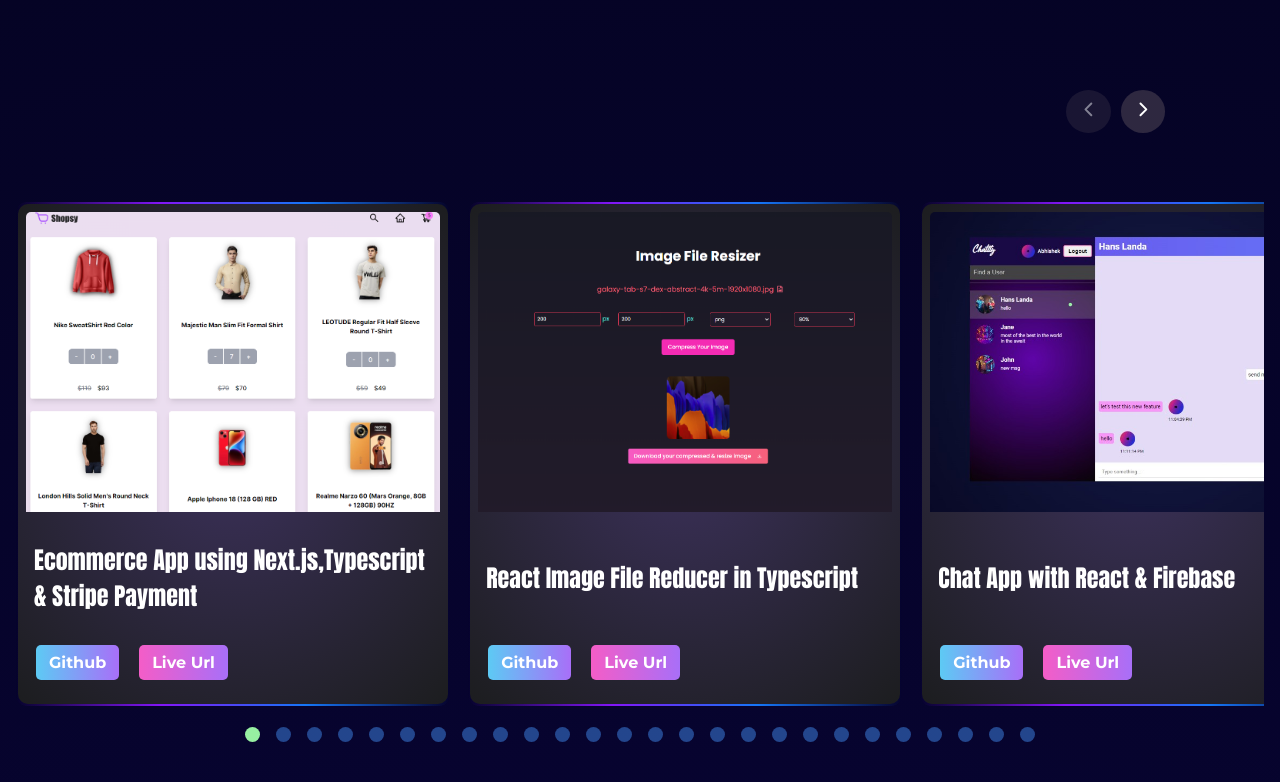
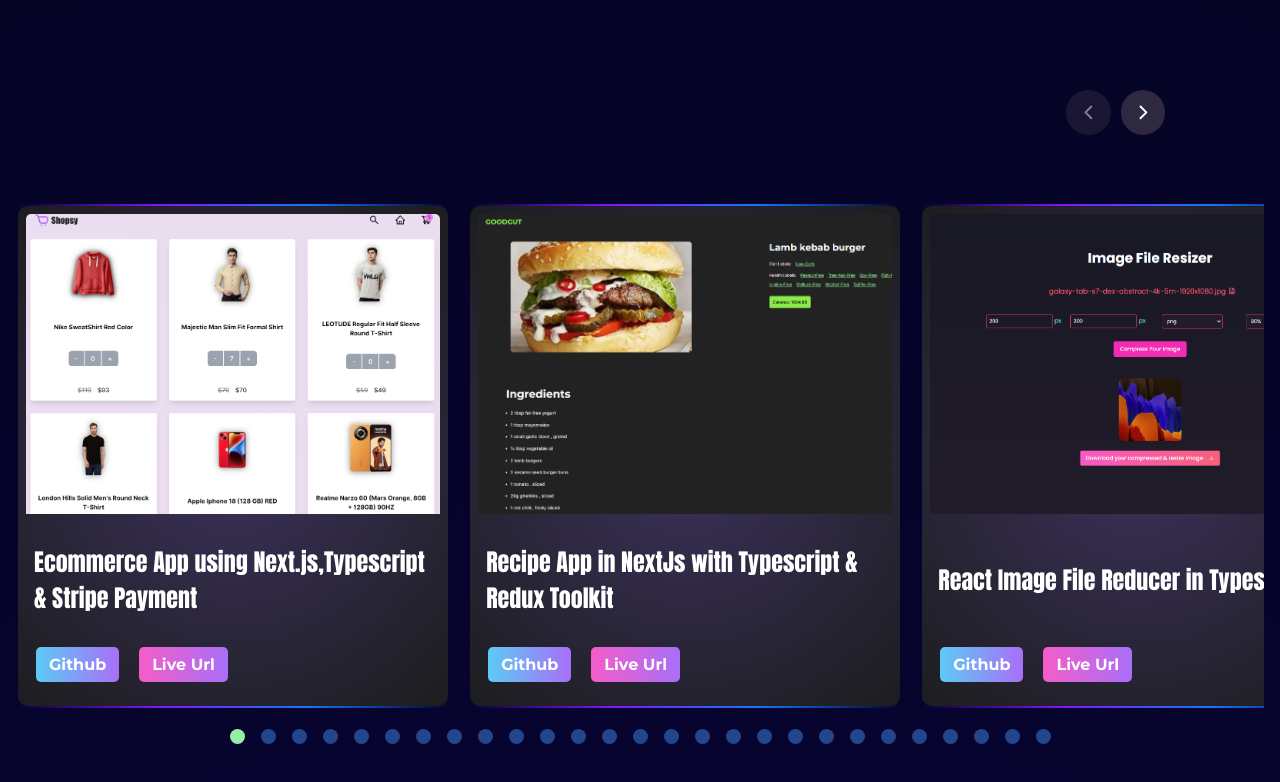
Before and after one commit to dazzlerabhi30800/portfolio-website-2, a React (Vite) app: page / in a window 1280 px wide. Shown: the part 1891-2673 px from the top of the page. Built offline with nearby package versions, Linux system fonts and the light colour scheme.

Commit message:
added recipe app project & fixed swiper button styling

```diff
--- a/src/Components/Styles/Project.css
+++ b/src/Components/Styles/Project.css
@@ -167,8 +167,11 @@
   .nav--btn {
     background: #2e2840;
     border-radius: 50%;
+    display: flex;
+    justify-content: center;
+    align-items: center;
+    padding: 12px;
     font-size: 1.3rem;
-    padding: 9px 12px 8px;
     transition: 0.3s linear;
   }
 
--- a/src/Components/Styles/data/ProjectData.json
+++ b/src/Components/Styles/data/ProjectData.json
@@ -5,6 +5,12 @@
       "image": "./Project-img/ecommerce-nextjs.png",
       "github": "https://github.com/dazzlerabhi30800/ecommerce-store-in-ts-next.js",
       "live": "https://ecommerce-store-in-ts-next-js.vercel.app/"
+    },
+    {
+      "name": "Recipe App in NextJs with Typescript & Redux Toolkit",
+      "image": "./Project-img/recipe-app.png",
+      "github": "https://github.com/dazzlerabhi30800/recipe-app-nextjs-tsx",
+      "live": "https://recipe-app-nextjs-tsx.vercel.app/"
     },
     {
       "name": "React Image File Reducer in Typescript",
```
Also changed, not shown: public/Project-img/recipe-app.png (added).
